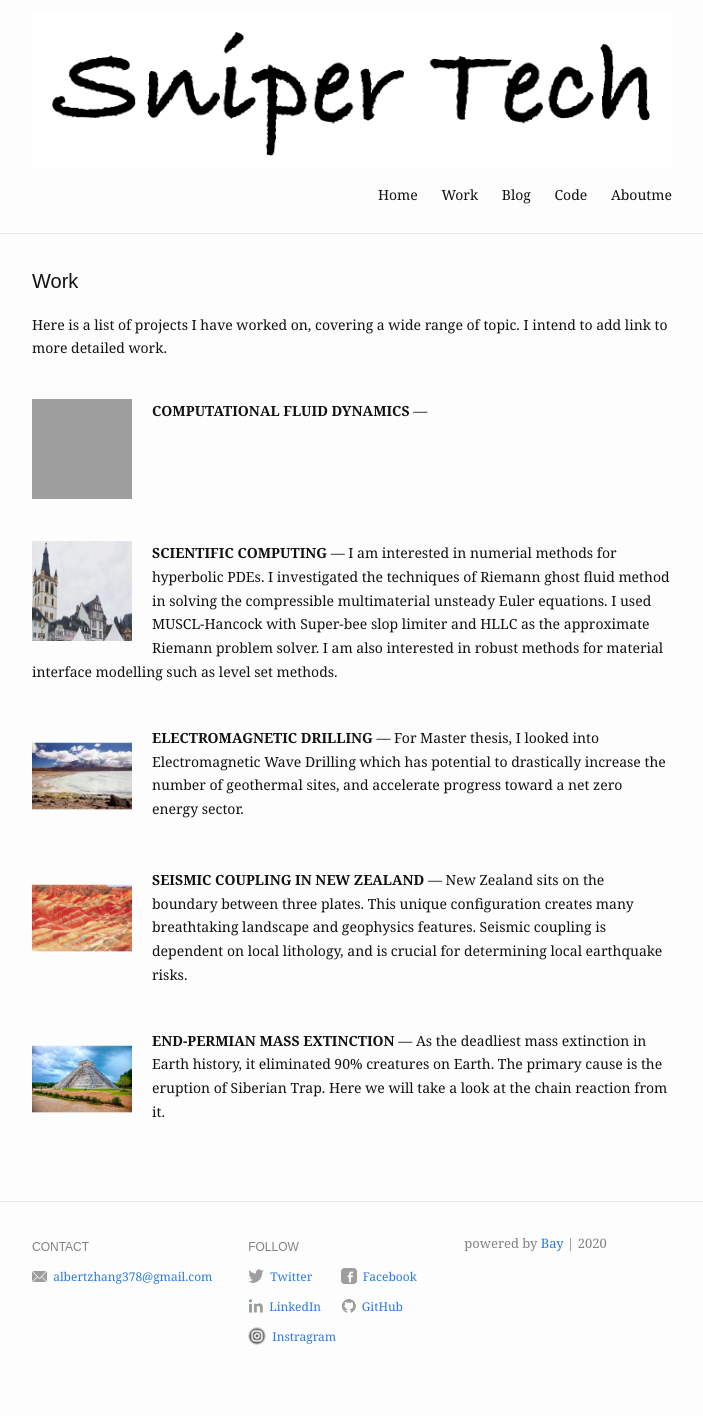
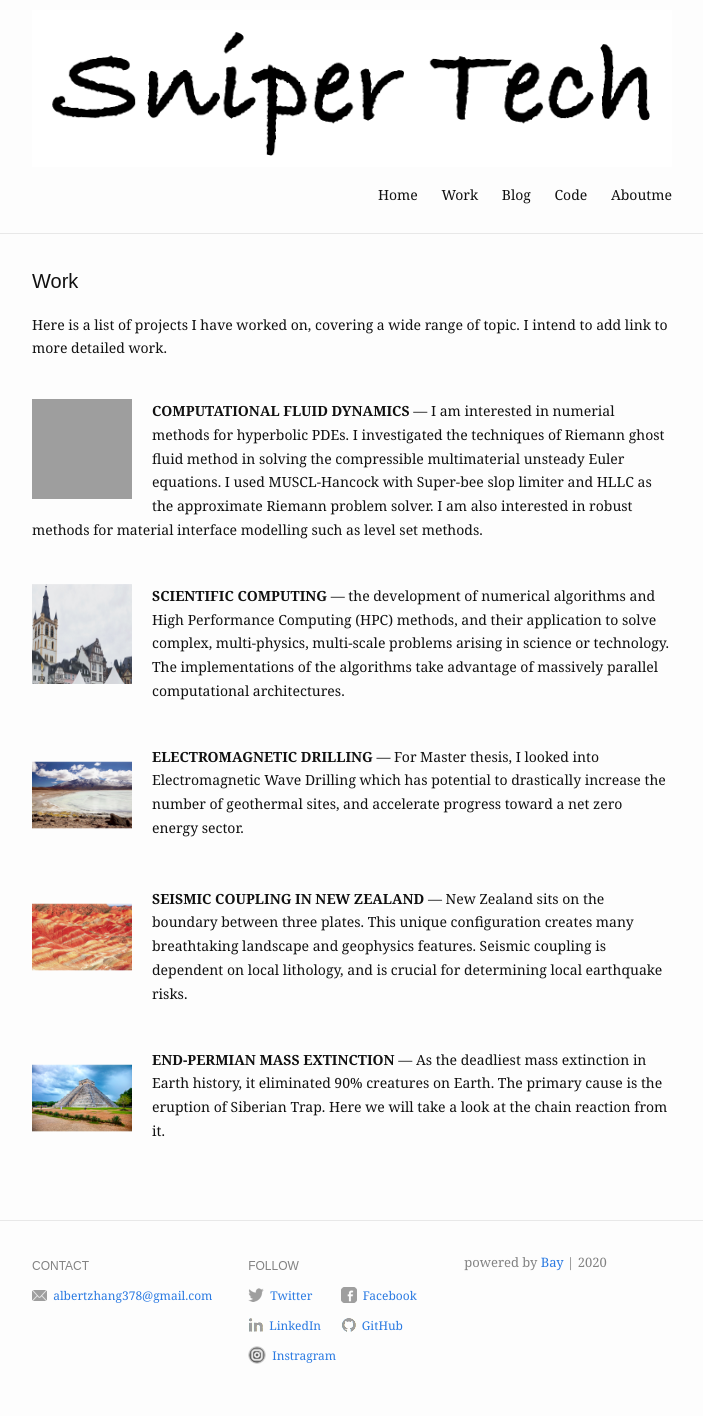
Before and after one commit to albert97/Snippet_Tech, a Jekyll site: the page built from work.md, in a window 1280 px wide. Shown: the whole page, without its empty margins (288-991 px from the left). Built offline with Jekyll 4.4.1, drawn with Linux system fonts in a browser that asks for light colours.

Commit message:
Update work.md

```diff
--- a/work.md
+++ b/work.md
@@ -9,13 +9,13 @@ items:
     image:
       src: /assets/img/work/Cancun.JPG
       alt: sand
-    description:
+    description:  I am interested in numerial methods for hyperbolic PDEs. I investigated the techniques of Riemann ghost fluid method in solving the compressible multimaterial unsteady Euler equations. I used MUSCL-Hancock with Super-bee slop limiter and HLLC as the approximate Riemann problem solver. I am also interested in robust methods for material interface modelling such as level set methods.
 
   - title: SCIENTIFIC COMPUTING
     image:
       src: /assets/img/work/Germany.JPG
       alt: sand
-    description: I am interested in numerial methods for hyperbolic PDEs. I investigated the techniques of Riemann ghost fluid method in solving the compressible multimaterial unsteady Euler equations. I used MUSCL-Hancock with Super-bee slop limiter and HLLC as the approximate Riemann problem solver. I am also interested in robust methods for material interface modelling such as level set methods.
+    description:  the development of numerical algorithms and High Performance Computing (HPC) methods, and their application to solve complex, multi-physics, multi-scale problems arising in science or technology. The implementations of the algorithms take advantage of massively parallel computational architectures.
 
   - title: ELECTROMAGNETIC DRILLING
     image:
```
